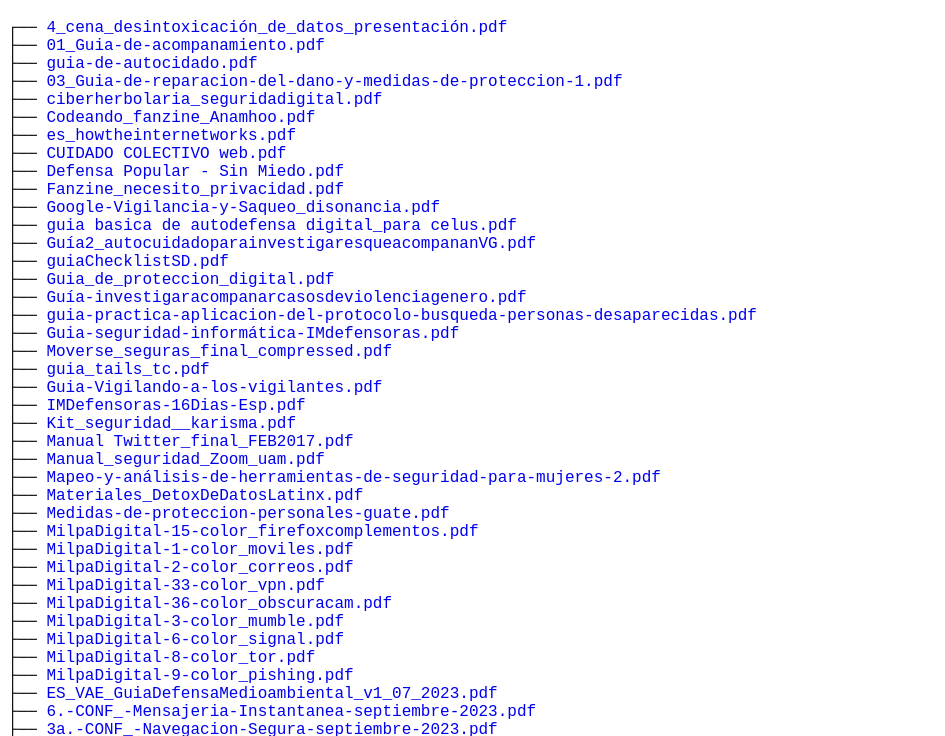
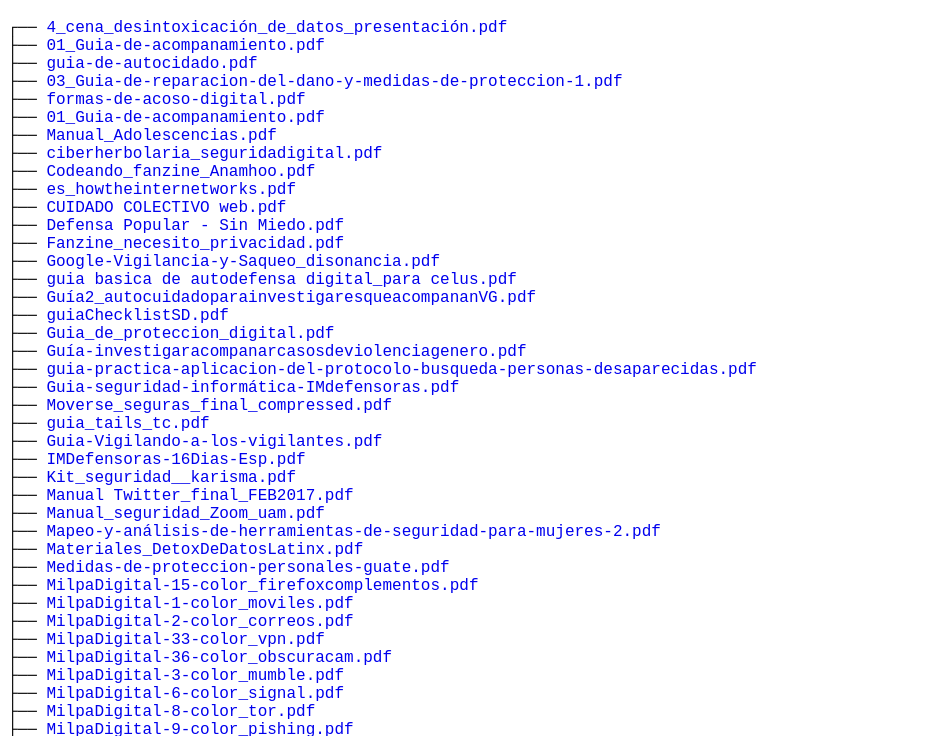
Before and after one commit to carlosm2/materiales-cuidado, a plain HTML site: page index.html in a window 1280 px wide. Shown: the part 61-797 px from the top of the page, without its empty margins (0-945 px from the left). Drawn offline with Linux system fonts and the light colour scheme.

Commit message:
Update index.html

```diff
--- a/index.html
+++ b/index.html
@@ -32,9 +32,9 @@
 	├── <a href="./01_Guia-de-acompanamiento.pdf">01_Guia-de-acompanamiento.pdf</a><br>
 	├── <a href="./guia-de-autocidado.pdf">guia-de-autocidado.pdf</a><br>
 	├── <a href="./03_Guia-de-reparacion-del-dano-y-medidas-de-proteccion-1.pdf">03_Guia-de-reparacion-del-dano-y-medidas-de-proteccion-1.pdf</a><br>
-	├── <a href= formas-de-acoso-digital.pdf
-	├── <a href= 01_Guia-de-acompanamiento.pdf
-	├── <a href= Manual_Adolescencias.pdf
+	├── <a href="./formas-de-acoso-digital.pdf">formas-de-acoso-digital.pdf</a><br>
+	├── <a href="./01_Guia-de-acompanamiento.pdf">01_Guia-de-acompanamiento.pdf</a><br>
+	├── <a href="./Manual_Adolescencias.pdf">Manual_Adolescencias.pdf</a><br>
 	├── <a href= quehacerantesituacionesincrss.png
 	├── <a href= GUIA-2-ActivistasXSL.pdf
 	├── <a href= GUIA-1-ActivistasXSL.pdf guiapracticaviolenciagenerodigital.pdf
```
